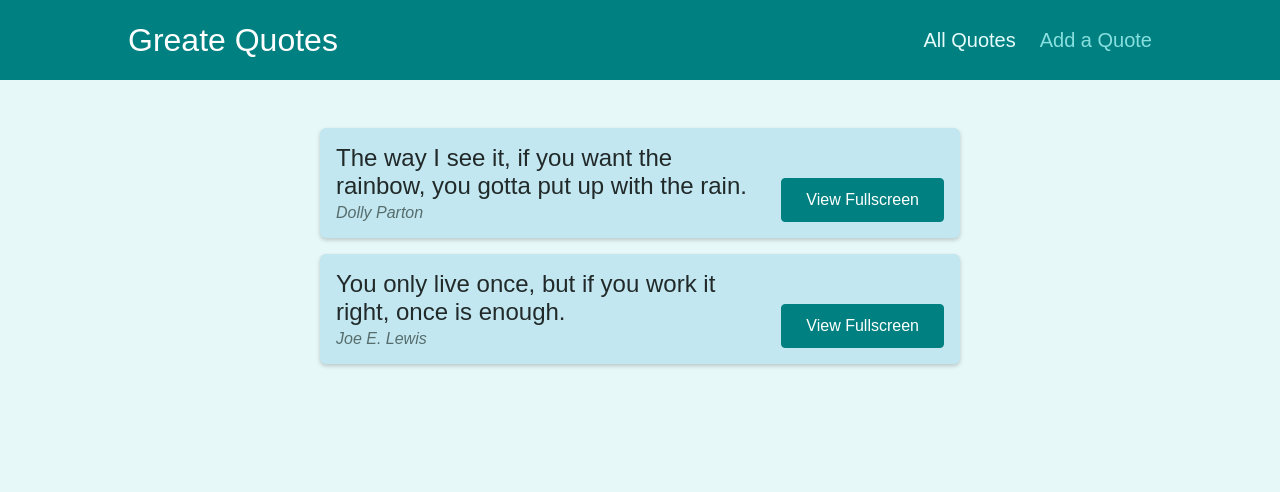
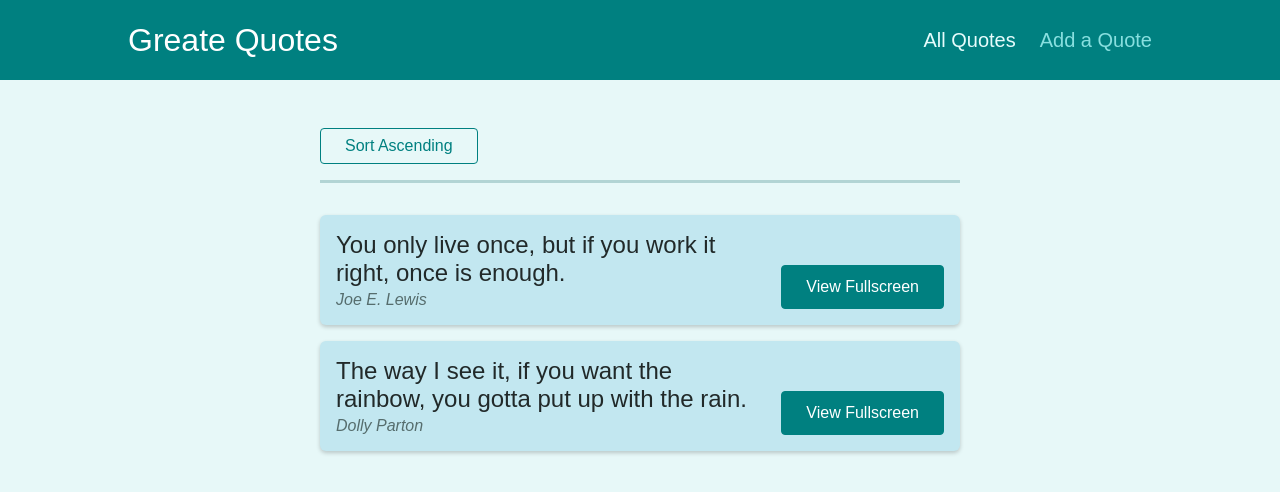
Before and after one commit to johnotilla09/Quotes-App, a React (Vite) app: page /quotes in a window 1280 px wide. Shown: the top 492 px of the page. Built offline with nearby package versions, Linux system fonts and the light colour scheme.

Commit message:
Quote App | 021 Working with Query Parameters

```diff
--- a/src/components/quotes/QuoteList.jsx
+++ b/src/components/quotes/QuoteList.jsx
@@ -1,13 +1,45 @@
-import { Fragment } from 'react';
+import { Fragment } from "react";
+import {
+    useHistory,
+    useLocation,
+} from "react-router-dom/cjs/react-router-dom.min";
 
-import QuoteItem from './QuoteItem';
-import classes from './QuoteList.module.css';
+import QuoteItem from "./QuoteItem";
+import classes from "./QuoteList.module.css";
+
+const sortQuotes = (quotes, ascending) => {
+    return quotes.sort((quoteA, quoteB) => {
+        if (ascending) {
+            return quoteA.id > quoteB.id ? 1 : -1;
+        } else {
+            return quoteA.id < quoteB.id ? 1 : -1;
+        }
+    });
+};
 
 const QuoteList = (props) => {
+    const history = useHistory();
+    const location = useLocation();
+
+    const queryParams = new URLSearchParams(location.search);
+    const isSortingAscending = queryParams.get("sort") === "asc";
+
+    const sortedQuotes = sortQuotes(props.quotes, isSortingAscending);
+
+    const changeSortingHandler = () => {
+        history.push("/quotes?sort=" + (isSortingAscending ? "dsc" : "asc"));
+    };
+
     return (
         <Fragment>
+            <div className={classes.sorting}>
+                <button onClick={changeSortingHandler}>
+                    Sort {isSortingAscending ? "Descending" : "Ascending"}
+                </button>
+            </div>
+
             <ul className={classes.list}>
-        {props.quotes.map((quote) => (
+                {sortedQuotes.map((quote) => (
                     <QuoteItem
                         key={quote.id}
                         id={quote.id}
```
Lines whose indentation alone changed are shown as unchanged.
